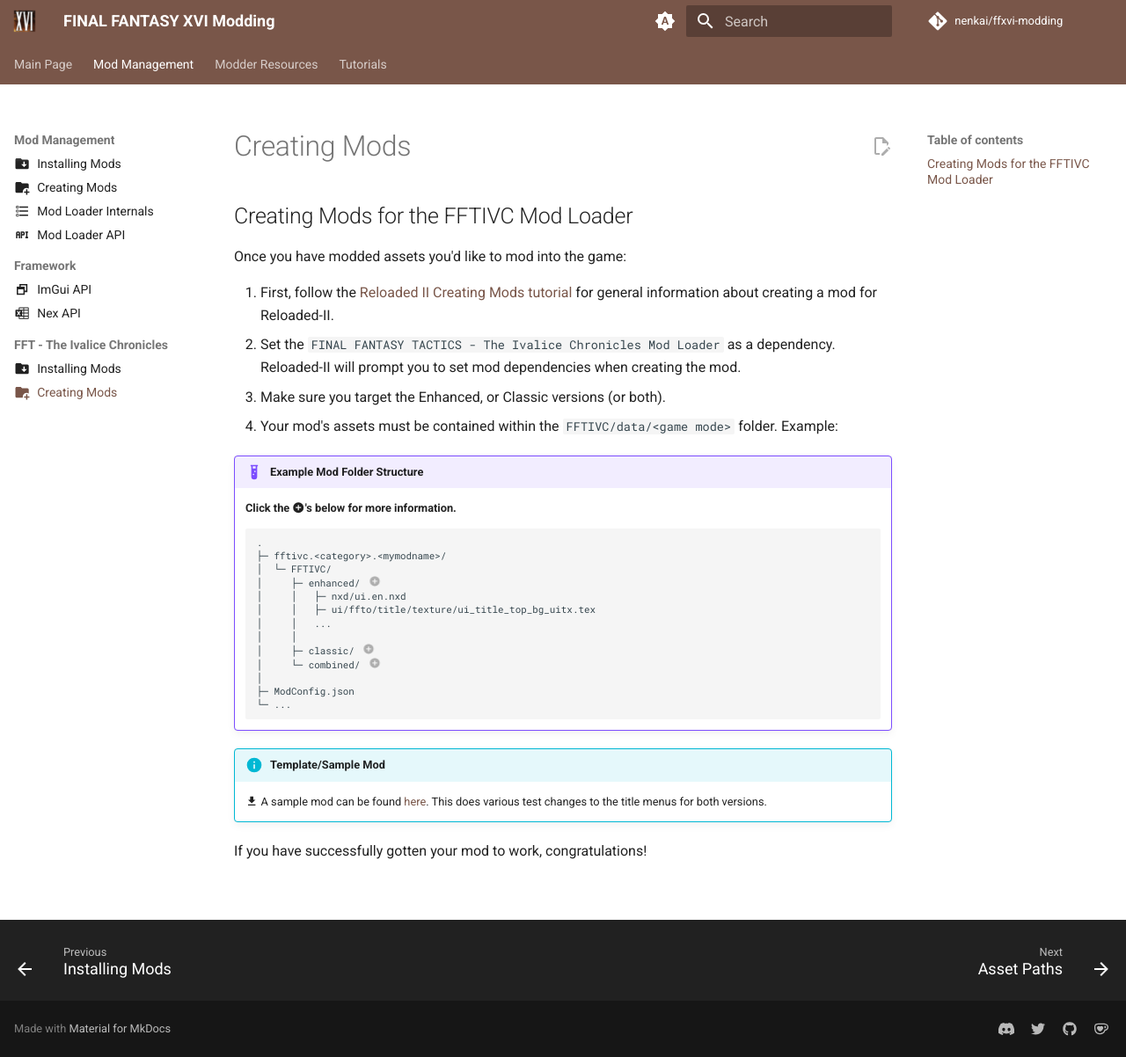
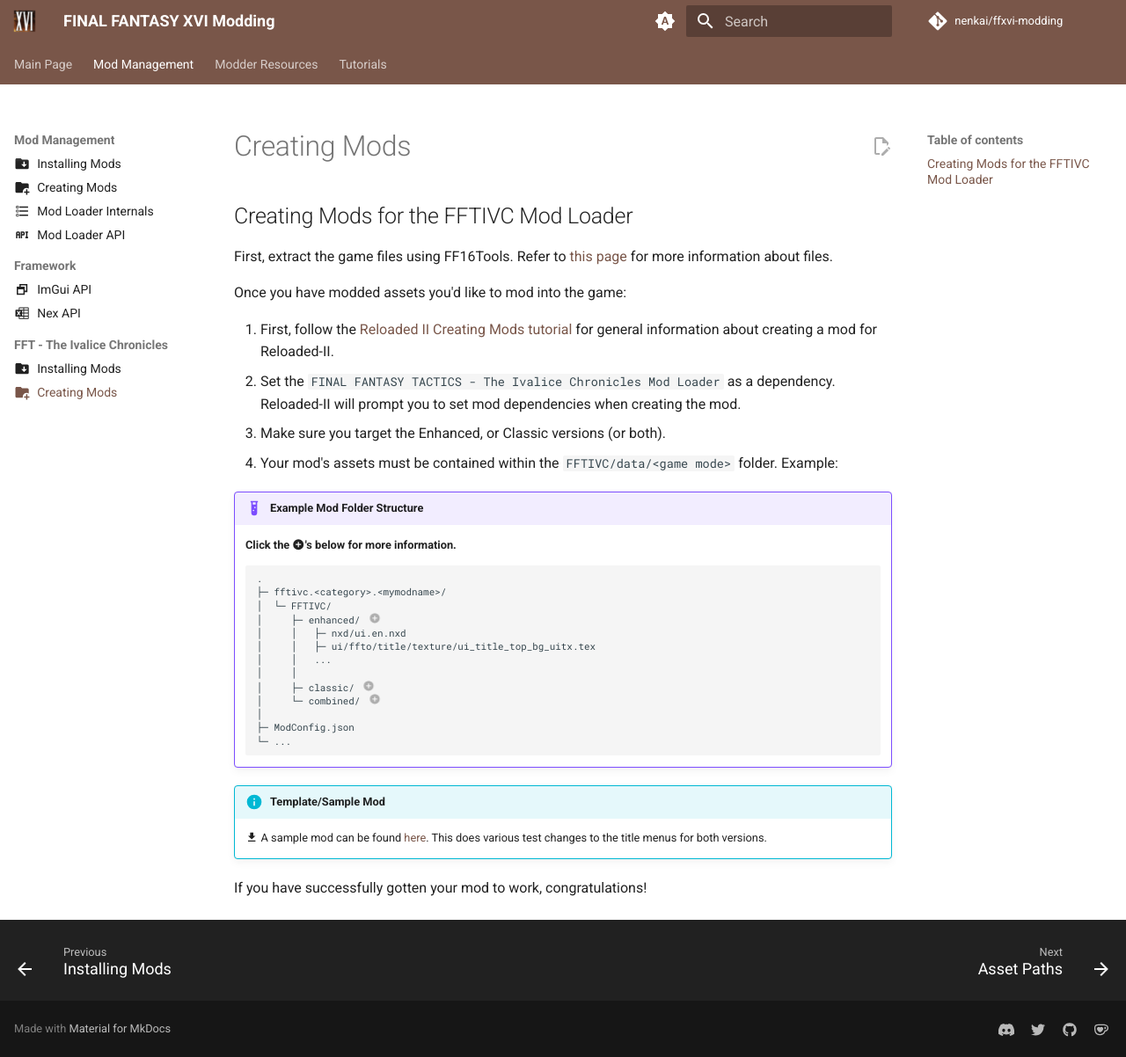
Before and after one commit to Nenkai/ffxvi-modding, an MkDocs documentation site: the page built from docs/modding/creating_mods_fft.md, in a window 1280 px wide and 1202 px high. Shown: the whole window at 88% size. Built offline with MkDocs 1.6.1 and Material for MkDocs 9.7.7, drawn with Linux system fonts in a browser that asks for light colours; comment, search, counter and statistics services are not loaded.

Commit message:
mention hacktics pack page

```diff
--- a/docs/modding/creating_mods_fft.md
+++ b/docs/modding/creating_mods_fft.md
@@ -5,6 +5,8 @@
 # Creating Mods
 
 ## Creating Mods for the FFTIVC Mod Loader
+
+First, extract the game files using FF16Tools. Refer to [this page](https://ffhacktics.com/wiki/FFT/TIC/PAC_Files) for more information about files.
 
 Once you have modded assets you'd like to mod into the game:
 
```
